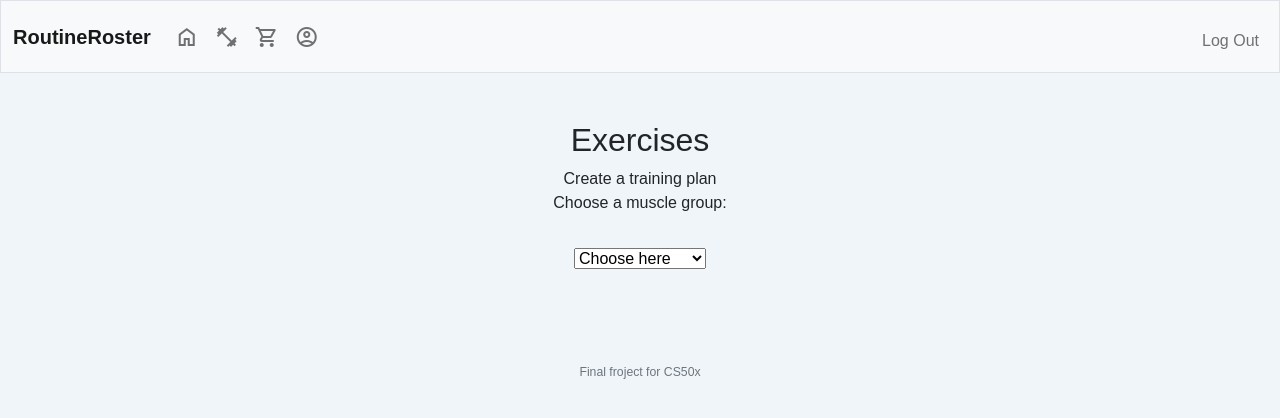
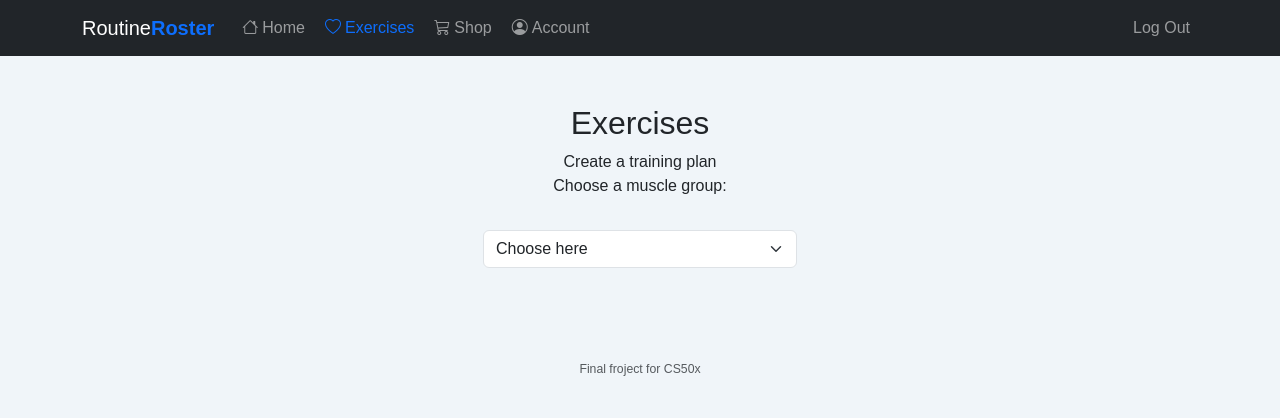
Before and after one commit to djoleb1/RoutineRoster, a Flask app: page /exercises in a window 1280 px wide. Shown: the top 418 px of the page. Run offline with Flask 3, Linux system fonts and the light colour scheme; a user stored in the database is signed in; some libraries are stand-ins or nearby versions.

Commit message:
updated navbar

```diff
--- a/static/script.js
+++ b/static/script.js
@@ -1,3 +1,14 @@
+document.addEventListener('DOMContentLoaded', () => {
+    const currentLocation = window.location.pathname;
+    const navLinks = document.querySelectorAll('.navbar-nav .nav-item .nav-link');
+
+    navLinks.forEach(link => {
+        if(link.getAttribute('href') === currentLocation) {
+            link.classList.add('text-primary');
+        }
+    });
+})
+
 const showMoreBtn = document.getElementById('show-more-btn')
 
 function listExercises () {
@@ -282,6 +293,7 @@ document.getElementById("postForm").addEventListener("submit", function(event) {
         console.log(data);
         const newPostElement = document.createElement('div');
         newPostElement.classList.add("card");
+        newPostElement.classList.add("mt-2");
         newPostElement.classList.add("home-trainer-post");
 
         newPostElement.setAttribute("id", data.id);
--- a/static/styles.css
+++ b/static/styles.css
@@ -1,12 +1,4 @@
 textarea {
-    border: none;
-    overflow: auto;
-    outline: none;
-
-    -webkit-box-shadow: none;
-    -moz-box-shadow: none;
-    box-shadow: none;
-
     resize: none;
 }
 
@@ -23,12 +15,7 @@ body {
 .navbar-brand span {
     font-weight: bold;
 }
-.navbar-toggler-icon {
-    background-color: #ffffff;
-}
-.nav-link {
-    color: #ffffff;
-}
+
 .nav-link:hover {
     color: #f0f5f9;
 }
@@ -248,11 +235,11 @@ footer {
 }
 
 .exercise::-webkit-scrollbar {
-    width: 10px; /* Scrollbar width */
+    width: 10px;
 }
 
 .exercise::-webkit-scrollbar-track {
-    background: #f0f0f0; /* Scrollbar track color */
+    background: #f0f0f0;
 }
 
 .exercise::-webkit-scrollbar-thumb {
@@ -262,10 +249,8 @@ footer {
 }
 
 #exercise_cards {
-    margin-top: 2rem;
     display: grid;
     grid-template-columns: repeat(3, 1fr);
-    gap: 1rem;
 }
 
 .saved-exercises-showcase {
--- a/templates/account.html
+++ b/templates/account.html
@@ -33,7 +33,7 @@
                             <input type="text" name="full_name" placeholder="Update Full Name" autocomplete="off" autofocus><br>
                             <input type="file" name="profile_picture"><br>
                         </div>
-                        <input type="submit" value="Update profile">
+                        <input type="submit" value="Update profile" class="btn btn-primary">
                     </form>
                 </div>
             {% endif %}
--- a/templates/exercises.html
+++ b/templates/exercises.html
@@ -19,7 +19,7 @@
             </div>
     {% endif %}
         <form action="/api/exercises" method="post" id="pick_muscle_group" onchange="listExercises()">
-        <select name="muscle_group" id="exercises">
+        <select name="muscle_group" id="exercises" class="form-select w-25 mx-auto">
             <optgroup label="Legs">
                 <option value="" selected disabled hidden>Choose here</option>
                 <option value="abductors">Abductors</option>
@@ -47,7 +47,7 @@
           </select>
         </form>
     <div id="exercise_muscle_type"></div>
-    <div id="exercise_cards">
+    <div id="exercise_cards" class="pt-3 gap-3">
 
     </div>
 {% endblock %}
--- a/templates/home.html
+++ b/templates/home.html
@@ -40,8 +40,8 @@
             {% if session["user_type"] == "trainer" %}
                 <div class="trainer-post-header">
                     <h5><b>Post something:</b></h5>
-                    <form id="postForm">
-                        <textarea name="content" id="content" placeholder="What's on your mind?" maxlength="150" ></textarea>
+                    <form id="postForm" class="form-outline">
+                        <textarea name="content" id="content" placeholder="What's on your mind?" maxlength="150" class="form-control"></textarea>
                         <button type="submit" id="trainer-post-btn">Post</button>
                     </form>
                 </div>
@@ -54,7 +54,7 @@
                 {% endif %}
 
                 {% for post in posts %}
-                    <div class="card home-trainer-post" id="{{ post.id }}">
+                    <div class="card home-trainer-post mt-2" id="{{ post.id }}">
                         <div class="row no-gutters">
                             <div class="col-md-2">
                                 <img src="{{ url_for('static', filename=post.profile_picture ) }}" alt="Profile Picture" alt="a" class="card-img">
--- a/templates/layout.html
+++ b/templates/layout.html
@@ -2,11 +2,8 @@
 <html lang="en">
 <head>
 
-    <!-- Bootstrap CSS -->
-    <link crossorigin="anonymous" href="https://cdn.jsdelivr.net/npm/bootstrap@5.1.3/dist/css/bootstrap.min.css" integrity="sha384-1BmE4kWBq78iYhFldvKuhfTAU6auU8tT94WrHftjDbrCEXSU1oBoqyl2QvZ6jIW3" rel="stylesheet">
-    <script crossorigin="anonymous" src="https://cdn.jsdelivr.net/npm/bootstrap@5.1.3/dist/js/bootstrap.bundle.min.js" integrity="sha384-ka7Sk0Gln4gmtz2MlQnikT1wXgYsOg+OMhuP+IlRH9sENBO0LRn5q+8nbTov4+1p"></script>
-    <link rel="stylesheet" href="https://fonts.googleapis.com/icon?family=Material+Icons">
-    <link rel="stylesheet" href="https://fonts.googleapis.com/css2?family=Material+Symbols+Outlined:opsz,wght,FILL,GRAD@20..48,100..700,0..1,-50..200" />
+    <link rel="stylesheet" href="https://cdn.jsdelivr.net/npm/bootstrap-icons@1.11.3/font/bootstrap-icons.min.css">
+    <link href="https://cdn.jsdelivr.net/npm/bootstrap@5.3.3/dist/css/bootstrap.min.css" rel="stylesheet" integrity="sha384-QWTKZyjpPEjISv5WaRU9OFeRpok6YctnYmDr5pNlyT2bRjXh0JMhjY6hW+ALEwIH" crossorigin="anonymous">
 
     <meta charset="UTF-8">
     <meta name="viewport" content="width=device-width, initial-scale=1.0">
@@ -19,25 +16,42 @@
     <title>RoutineRoster: {% block title %}{% endblock %}</title>
 </head>
 <body>
-    <nav class="bg-light border navbar navbar-expand-md navbar-light">
-        <div class="container-fluid">
-            <a class="navbar-brand" href="/home"><span>RoutineRoster</span></a>
-            <button aria-controls="navbar" aria-expanded="false" aria-label="Toggle navigation" class="navbar-toggler" data-bs-target="#navbar" data-bs-toggle="collapse" type="button">
+    <nav class="navbar navbar-expand-lg navbar-dark bg-dark">
+        <div class="container">
+            <a class="navbar-brand" href="/home">Routine<span class="text-primary">Roster</span></a>
+            <button class="navbar-toggler"
+            type="button"
+            data-bs-toggle="collapse"
+            data-bs-target="#navmenu"
+            >
                 <span class="navbar-toggler-icon"></span>
             </button>
-            <div class="collapse navbar-collapse" id="navbar">
+
+            <div class="collapse navbar-collapse gap-3" id="navmenu">
                 {% if session["user_id"] %}
-                    <ul class="navbar-nav me-auto mt-2">
-                        <li class="nav-item"><a class="nav-link" href="/home"><span class="material-symbols-outlined">home</span></i></a></li>
-                        <li class="nav-item"><a class="nav-link" href="/exercises"><span class="material-symbols-outlined">fitness_center</span></a></li>
-                        <li class="nav-item"><a class="nav-link" href="/shop"><span class="material-symbols-outlined">shopping_cart</span></a></li>
-                        <li class="nav-item"><a class="nav-link" href="/account"><span class="material-symbols-outlined">account_circle</span></a></li>
+                    <ul class="navbar-nav">
+                        <li class="nav-item">
+                            <a class="nav-link" href="/home"><i class="bi bi-house p-1"></i>Home</a>
+                        </li>
+
+                        <li class="nav-item">
+                            <a class="nav-link" href="/exercises"><i class="bi bi-heart p-1"></i>Exercises</a>
+                        </li>
+
+                        <li class="nav-item">
+                            <a class="nav-link" href="/shop"><i class="bi bi-cart3 p-1"></i>Shop</a>
+                        </li>
+                        <li class="nav-item">
+                            <a class="nav-link" href="/account"><i class="bi bi-person-circle p-1"></i>Account</a>
+                        </li>
                     </ul>
-                    <ul class="navbar-nav ms-auto mt-2">
-                        <li class="nav-item"><a class="nav-link" href="/logout">Log Out</a></li>
+                    <ul class="navbar-nav ms-auto">
+                        <li class="nav-item">
+                            <a class="nav-link" href="/logout">Log Out</a>
+                        </li>
                     </ul>
                 {% else %}
-                    <ul class="navbar-nav ms-auto mt-2">
+                    <ul class="navbar-nav ms-auto">
                         <li class="nav-item"><a class="nav-link" href="/register">Register</a></li>
                         <li class="nav-item"><a class="nav-link" href="/login">Log In</a></li>
                     </ul>
@@ -61,6 +75,6 @@
     <footer class="small text-center text-muted">
         <small>Final froject for CS50x</small>
     </footer>
-
+    <script src="https://cdn.jsdelivr.net/npm/bootstrap@5.3.3/dist/js/bootstrap.bundle.min.js" integrity="sha384-YvpcrYf0tY3lHB60NNkmXc5s9fDVZLESaAA55NDzOxhy9GkcIdslK1eN7N6jIeHz" crossorigin="anonymous"></script>
 </body>
 </html>
```
Also changed, not shown: routineroster.db, 3 other files.
